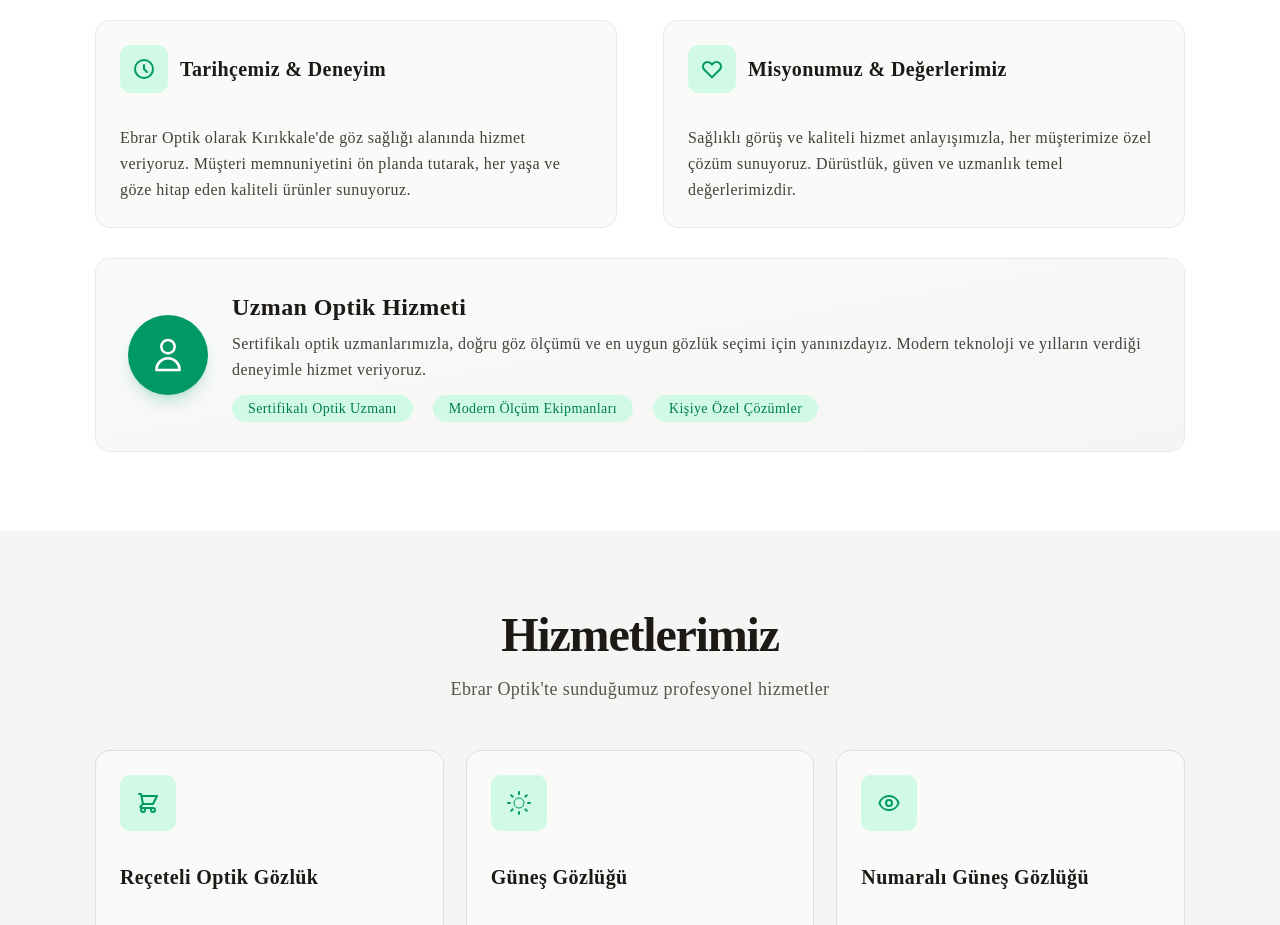
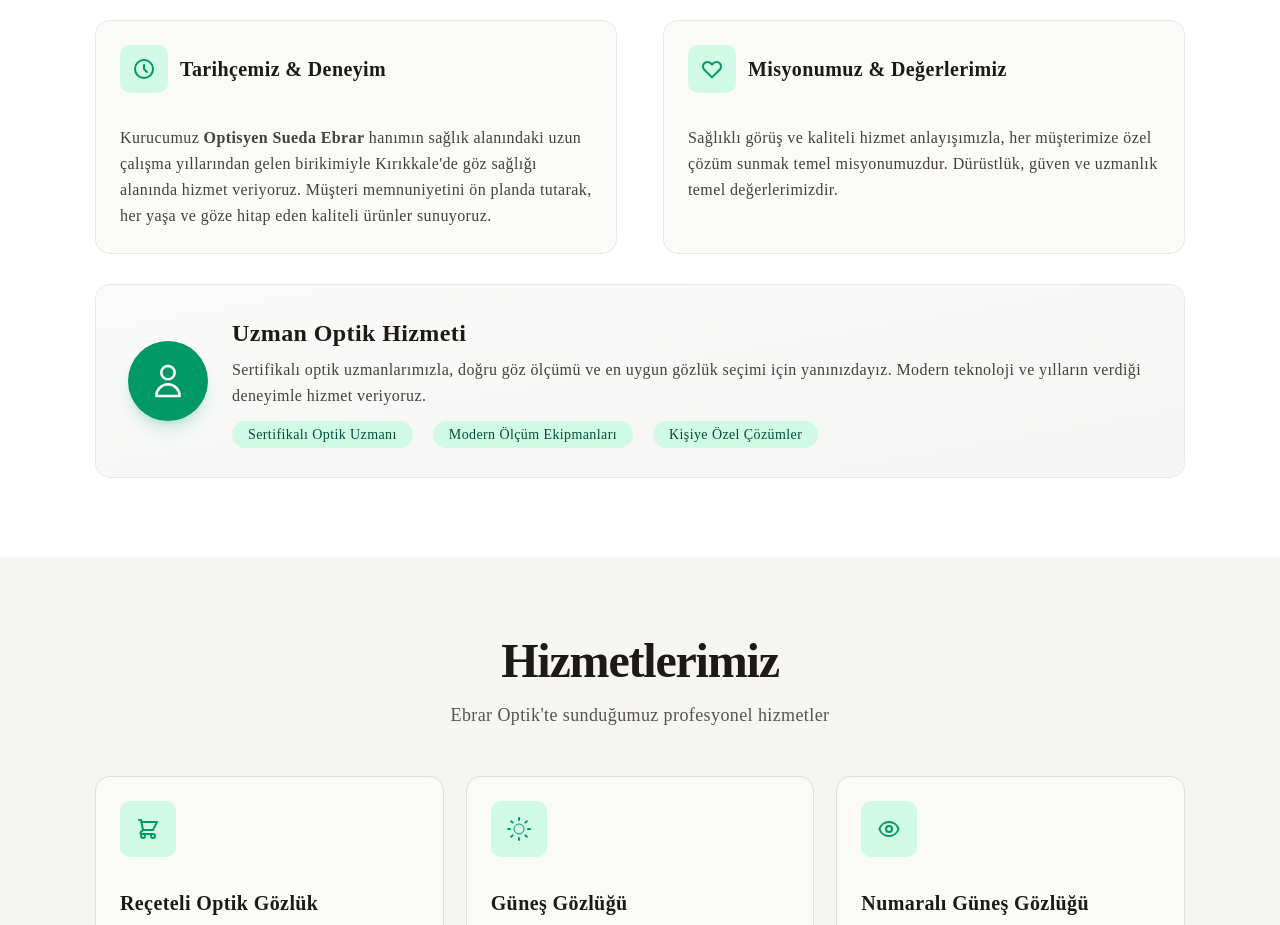
Before and after one commit to temreyildirim8/ebrar-optik, a Next.js app: page / in a window 1280 px wide. Shown: the part 1000-1925 px from the top of the page. Built offline with nearby package versions, Linux system fonts and the light colour scheme.

Commit message:
fix: texts

```diff
--- a/src/components/Footer.tsx
+++ b/src/components/Footer.tsx
@@ -106,7 +106,7 @@ export function Footer() {
         </div>
 
         {/* Bottom Bar */}
-        <div className="mt-8 border-t border-stone-200 pt-8 dark:border-stone-800 flex items-center justify-center">
+        <div className="mt-8 border-t border-stone-200 pt-8 dark:border-stone-800 flex items-center justify-center -mx-6 md:mx-0">
           <div className="flex flex-col items-center justify-between gap-4 md:flex-row">
             <div className="flex flex-col items-center gap-1 text-center">
               <p className="text-sm text-stone-500 dark:text-stone-400">
--- a/src/components/sections/AboutSection.tsx
+++ b/src/components/sections/AboutSection.tsx
@@ -60,9 +60,12 @@ export function AboutSection() {
                 </ScrollReveal>
               </div>
               <p className="text-base leading-relaxed text-stone-700 dark:text-stone-300 flex-1">
-                Ebrar Optik olarak Kırıkkale&apos;de göz sağlığı alanında hizmet
-                veriyoruz. Müşteri memnuniyetini ön planda tutarak, her yaşa ve
-                göze hitap eden kaliteli ürünler sunuyoruz.
+                Kurucumuz{" "}
+                <span className="font-bold">Optisyen Sueda Ebrar</span> hanımın
+                sağlık alanındaki uzun çalışma yıllarından gelen birikimiyle
+                Kırıkkale&apos;de göz sağlığı alanında hizmet veriyoruz. Müşteri
+                memnuniyetini ön planda tutarak, her yaşa ve göze hitap eden
+                kaliteli ürünler sunuyoruz.
               </p>
             </Card>
           </StaggerItem>
@@ -97,8 +100,8 @@ export function AboutSection() {
               </div>
               <p className="text-base leading-relaxed text-stone-700 dark:text-stone-300 flex-1">
                 Sağlıklı görüş ve kaliteli hizmet anlayışımızla, her müşterimize
-                özel çözüm sunuyoruz. Dürüstlük, güven ve uzmanlık temel
-                değerlerimizdir.
+                özel çözüm sunmak temel misyonumuzdur. Dürüstlük, güven ve
+                uzmanlık temel değerlerimizdir.
               </p>
             </Card>
           </StaggerItem>
@@ -142,17 +145,17 @@ export function AboutSection() {
                   staggerDelay={0.08}
                 >
                   <StaggerItem distance={15}>
-                    <span className="rounded-full bg-emerald-100 px-4 py-1.5 text-sm font-medium text-emerald-700 dark:bg-emerald-900/30 dark:text-emerald-400">
+                    <span className="rounded-full bg-emerald-100 px-4 py-1.5 text-sm font-medium text-emerald-900 dark:bg-emerald-900/30 dark:text-emerald-900">
                       Sertifikalı Optik Uzmanı
                     </span>
                   </StaggerItem>
                   <StaggerItem distance={15}>
-                    <span className="rounded-full bg-emerald-100 px-4 py-1.5 text-sm font-medium text-emerald-700 dark:bg-emerald-900/30 dark:text-emerald-400">
+                    <span className="rounded-full bg-emerald-100 px-4 py-1.5 text-sm font-medium text-emerald-900 dark:bg-emerald-900/30 dark:text-emerald-900">
                       Modern Ölçüm Ekipmanları
                     </span>
                   </StaggerItem>
                   <StaggerItem distance={15}>
-                    <span className="rounded-full bg-emerald-100 px-4 py-1.5 text-sm font-medium text-emerald-700 dark:bg-emerald-900/30 dark:text-emerald-400">
+                    <span className="rounded-full bg-emerald-100 px-4 py-1.5 text-sm font-medium text-emerald-900 dark:bg-emerald-900/30 dark:text-emerald-900">
                       Kişiye Özel Çözümler
                     </span>
                   </StaggerItem>
```
